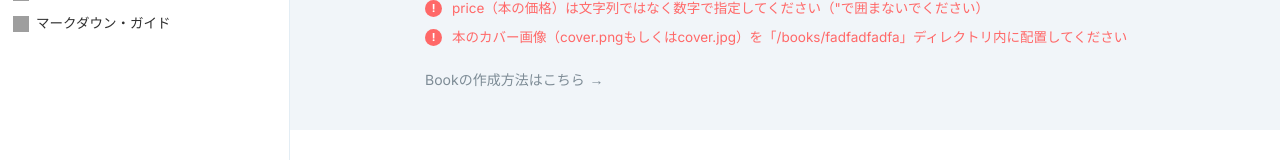
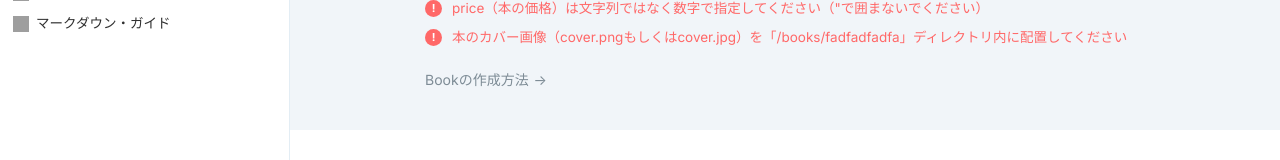
Before and after one commit to zenn-dev/zenn-editor, a Next.js app in the folder packages/zenn-cli/: page /books/fadfadfadfa in a window 1280 px wide. Shown: the part 328-488 px from the top of the page. Built offline with nearby package versions, Linux system fonts and the light colour scheme; grey boxes are pictures that could not be loaded.

Commit message:
chore: fix descriptions

```diff
--- a/packages/zenn-cli/cli/help.ts
+++ b/packages/zenn-cli/cli/help.ts
@@ -10,7 +10,7 @@ export const exec: cliCommand = () => {
     zenn new:book     新しいbookを追加
 
     👇詳細
-    https://zenn.dev/zenn/articles/how-to-use-zenn-cli
+    https://zenn.dev/zenn/articles/zenn-cli-guide
   `);
   process.exit(0);
 };
--- a/packages/zenn-cli/cli/index.ts
+++ b/packages/zenn-cli/cli/index.ts
@@ -35,7 +35,7 @@ const notifier = updateNotifier({
 });
 notifier.notify({
   message:
-    "CLIに変更があります {currentVersion} → {latestVersion} 💡\n`npm update zenn-cli`で更新してください",
+    "CLIに変更があります {currentVersion} → {latestVersion} 💡\n`npm install zenn-cli@latest`で更新してください",
 });
 
 if (args["--version"]) {
--- a/packages/zenn-cli/cli/init.ts
+++ b/packages/zenn-cli/cli/init.ts
@@ -38,7 +38,7 @@ export const exec: cliCommand = () => {
       [
         "# Zenn Contents\n\n",
         "👇How to use\n",
-        "https://zenn.dev/zenn/articles/how-to-use-zenn-cli",
+        "https://zenn.dev/zenn/articles/zenn-cli-guide",
       ].join(""),
       { flag: "wx" } // Don't overwrite
     );
--- a/packages/zenn-cli/components/ArticleHeader.tsx
+++ b/packages/zenn-cli/components/ArticleHeader.tsx
@@ -77,7 +77,7 @@ export const ArticleHeader: React.FC<Props> = ({ article }) => {
           rel="noopener noreferrer"
           target="_blank"
         >
-          Articleのmdファイルの作成方法はこちら →
+          Articleのmdファイルの作成方法 →
         </a>
       </ContentWrapper>
     </header>
--- a/packages/zenn-cli/components/BookHeader.tsx
+++ b/packages/zenn-cli/components/BookHeader.tsx
@@ -111,7 +111,7 @@ export const BookHeader: React.FC<Props> = ({ book }) => {
           rel="noopener noreferrer"
           target="_blank"
         >
-          Bookの作成方法はこちら →
+          Bookの作成方法 →
         </a>
       </ContentWrapper>
     </header>
--- a/packages/zenn-cli/components/ChapterHeader.tsx
+++ b/packages/zenn-cli/components/ChapterHeader.tsx
@@ -31,7 +31,7 @@ export const ChapterHeader: React.FC<Props> = ({ chapter }) => {
           className="content-header__link"
           target="_blank"
         >
-          Chapterのmdファイルの作成方法はこちら →
+          Chapterのmdファイルの作成方法 →
         </a>
       </ContentWrapper>
     </header>
--- a/packages/zenn-cli/components/SideBar.tsx
+++ b/packages/zenn-cli/components/SideBar.tsx
@@ -79,7 +79,7 @@ export const SideBar: React.FC<{
         画像のアップロード
       </a>
       <a
-        href="https://zenn.dev/zenn/articles/zenn-markdown-guide"
+        href="https://zenn.dev/zenn/articles/markdown-guide"
         className="sidebar-external-link"
         target="_blank"
         rel="noopener noreferrer"
--- a/packages/zenn-cli/pages/index.tsx
+++ b/packages/zenn-cli/pages/index.tsx
@@ -74,7 +74,7 @@ const Page: NextPage<Props> = (props) => {
                 <p>
                   詳しくは、
                   <a
-                    href="https://zenn.dev/zenn/articles/how-to-use-zenn-cli"
+                    href="https://zenn.dev/zenn/articles/zenn-cli-guide"
                     target="_blank"
                     rel="noreferrer noopener"
                   >
--- a/packages/zenn-cli/styles/_reset.scss
+++ b/packages/zenn-cli/styles/_reset.scss
@@ -17,9 +17,9 @@ body {
   color: rgba(0, 0, 0, 0.82);
   word-break: break-word;
   word-wrap: break-word;
-  font-family: "Inter", "Hiragino Kaku Gothic ProN", "Hiragino Sans", Meiryo,
-    sans-serif, "Apple Color Emoji", "Segoe UI Emoji", "Segoe UI Symbol",
-    "Noto Color Emoji";
+  font-family: "Inter", "BlinkMacSystemFont", "Hiragino Kaku Gothic ProN",
+    "Hiragino Sans", Meiryo, sans-serif, "Apple Color Emoji", "Segoe UI Emoji",
+    "Segoe UI Symbol", "Noto Color Emoji";
 }
 
 img {
```
Also changed, not shown: 2 other files (tests, documents, lock files or other folders).
